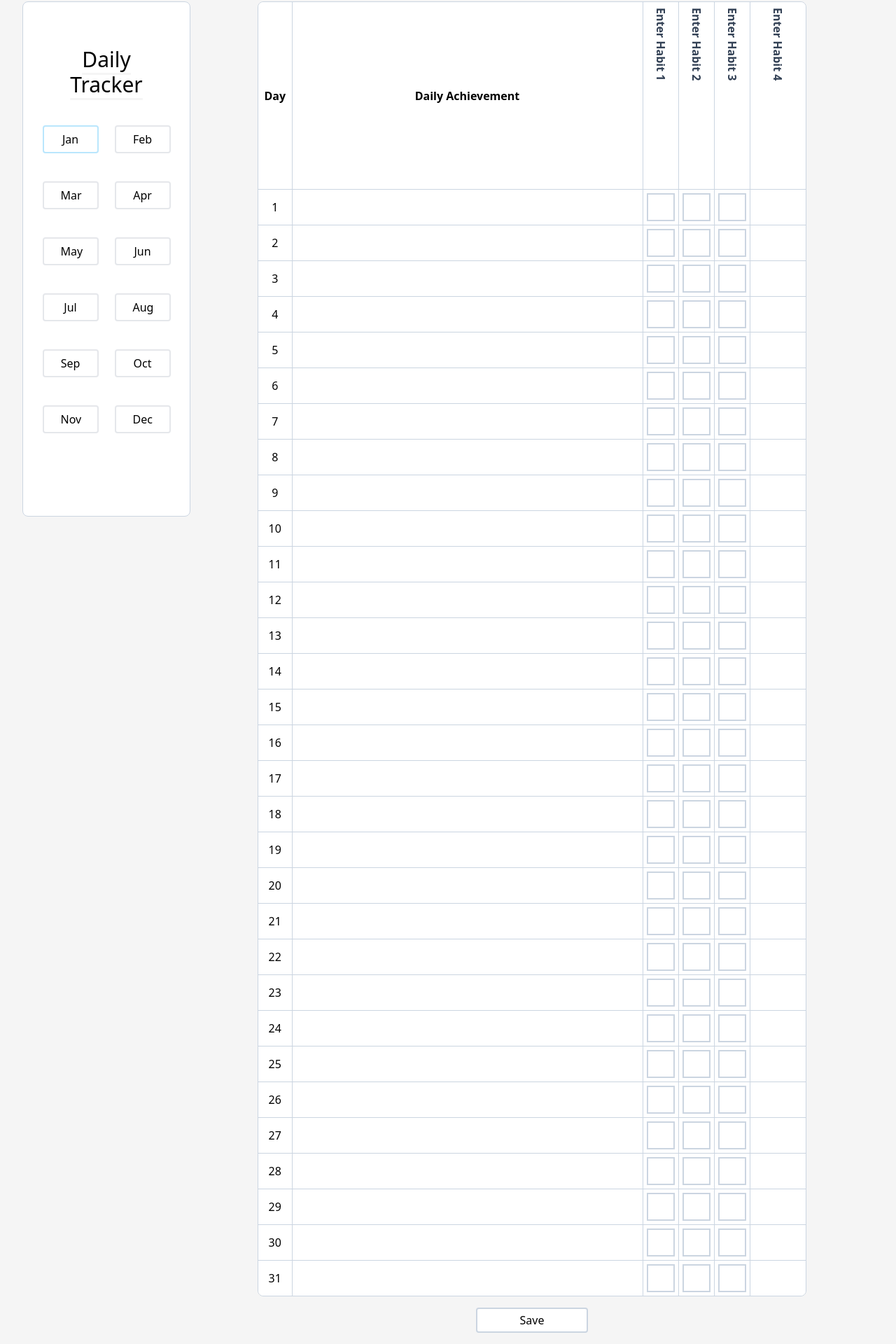
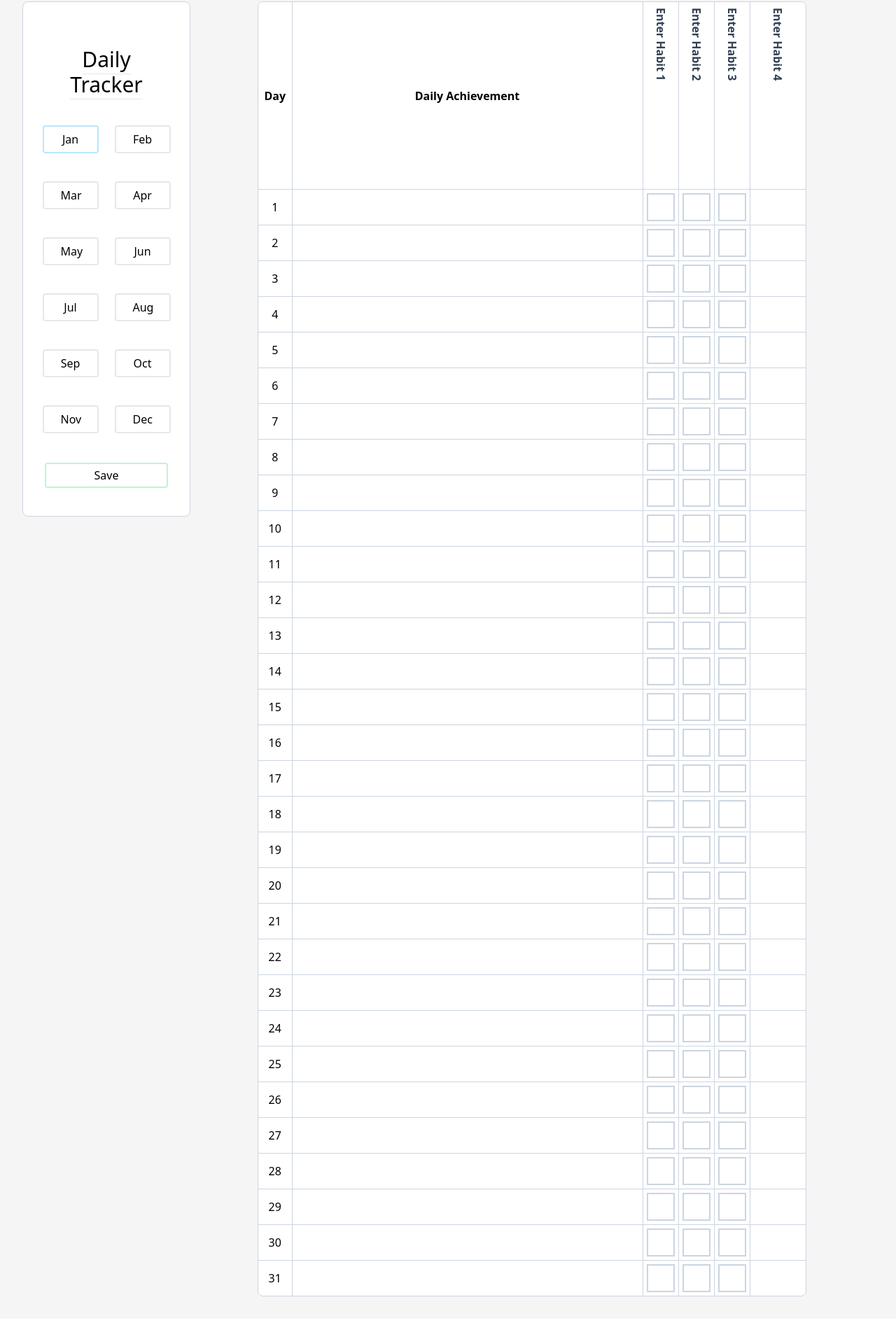
Before and after one commit to brandonscott4/daily-tracker, a React (Vite) app in the folder frontend/: page / in a window 1280 px wide. Shown: the part 30-1950 px from the top of the page at 70% size. After the commit the page ends 1914 px from the top, so only its background shows below. Built offline with nearby package versions, Linux system fonts and the light colour scheme.

Commit message:
moved save button to sidebar (lifted state)

```diff
--- a/frontend/src/App.jsx
+++ b/frontend/src/App.jsx
@@ -21,6 +21,23 @@ function App() {
 
   const currMonth = new Date().getMonth();
   const [activeMonth, setActiveMonth] = useState(months[currMonth]);
+
+  const [days, setDays] = useState([]);
+  const [habitTitles, setHabitTitles] = useState({
+    habit1: "",
+    habit2: "",
+    habit3: "",
+    numericalHabit: "",
+  });
+
+  const updateLocalStorage = () => {
+    const monthData = {
+      habitTitles: habitTitles,
+      days: days,
+    };
+    localStorage.setItem(activeMonth, JSON.stringify(monthData));
+  };
+
   return (
     <div className="min-h-screen w-full bg-neutral-100">
       <div className="flex">
@@ -28,8 +45,15 @@ function App() {
           activeMonth={activeMonth}
           setActiveMonth={setActiveMonth}
           months={months}
+          updateLocalStorage={updateLocalStorage}
         />
-        <Tracker activeMonth={activeMonth} />
+        <Tracker
+          activeMonth={activeMonth}
+          days={days}
+          setDays={setDays}
+          habitTitles={habitTitles}
+          setHabitTitles={setHabitTitles}
+        />
       </div>
     </div>
   );
--- a/frontend/src/components/Nav.jsx
+++ b/frontend/src/components/Nav.jsx
@@ -1,11 +1,12 @@
 import NavButton from "./NavButton";
 
-const Nav = ({ activeMonth, setActiveMonth, months }) => {
+const Nav = ({ activeMonth, setActiveMonth, months, updateLocalStorage }) => {
   return (
-    <nav className="w-60 fixed top-0 left-0 bg-white h-[calc(100vh-4rem)] p-4 m-8 rounded-lg border border-slate-300">
+    <nav className="w-60 fixed top-0 left-0 bg-white h-[calc(100vh-4rem)] p-4 m-8 rounded-lg border border-slate-300 flex flex-col">
       <h1 className="text-3xl mb-10 text-center font-thin mt-12 underline decoration-neutral-100 underline-offset-8">
         Daily <br /> Tracker
       </h1>
+
       <div className="grid grid-cols-2 place-items-center">
         {months.map((month) => (
           <NavButton
@@ -16,6 +17,12 @@ const Nav = ({ activeMonth, setActiveMonth, months }) => {
           />
         ))}
       </div>
+      <button
+        className="bg-white w-44 py-1 rounded border-2 border-green-200 mt-auto mx-auto mb-6"
+        onClick={() => updateLocalStorage()}
+      >
+        Save
+      </button>
     </nav>
   );
 };
--- a/frontend/src/components/Tracker.jsx
+++ b/frontend/src/components/Tracker.jsx
@@ -1,16 +1,14 @@
-import { useEffect, useState } from "react";
+import { useEffect } from "react";
 import checkAndInitialiseMonthsData from "../utils/dataPopulate";
 import HabitButton from "./HabitButton";
 
-const Tracker = ({ activeMonth }) => {
-  const [days, setDays] = useState([]);
-  const [habitTitles, setHabitTitles] = useState({
-    habit1: "",
-    habit2: "",
-    habit3: "",
-    numericalHabit: "",
-  });
-
+const Tracker = ({
+  activeMonth,
+  days,
+  setDays,
+  habitTitles,
+  setHabitTitles,
+}) => {
   useEffect(() => {
     checkAndInitialiseMonthsData();
   }, []);
@@ -26,7 +24,7 @@ const Tracker = ({ activeMonth }) => {
     };
 
     retrieveMonthData();
-  }, [activeMonth]);
+  }, [activeMonth, setDays, setHabitTitles]);
 
   const handleTitleInputChange = (e, property) => {
     const newTitleData = { ...habitTitles };
@@ -54,14 +52,6 @@ const Tracker = ({ activeMonth }) => {
     }
     newDayData[dayIndex][property] = newHabitState;
     setDays(newDayData);
-  };
-
-  const updateLocalStorage = () => {
-    const monthData = {
-      habitTitles: habitTitles,
-      days: days,
-    };
-    localStorage.setItem(activeMonth, JSON.stringify(monthData));
   };
 
   return (
@@ -122,7 +112,7 @@ const Tracker = ({ activeMonth }) => {
                 </td>
                 <td className="border-x border-t border-slate-300">
                   <input
-                    className="outline-none w-full"
+                    className="outline-none w-full px-2"
                     type="text"
                     value={day.achievement}
                     onChange={(e) =>
@@ -156,7 +146,7 @@ const Tracker = ({ activeMonth }) => {
                 </td>
                 <td className="border-l border-t border-slate-300">
                   <input
-                    className="outline-none w-full"
+                    className="outline-none w-full px-1 text-center"
                     type="text"
                     value={day.numericalHabit}
                     onChange={(e) =>
@@ -169,13 +159,6 @@ const Tracker = ({ activeMonth }) => {
           </tbody>
         </table>
       </div>
-
-      <button
-        className="bg-white w-40 py-1 mt-4 rounded border-2 border-slate-300"
-        onClick={() => updateLocalStorage()}
-      >
-        Save
-      </button>
     </div>
   );
 };
```
